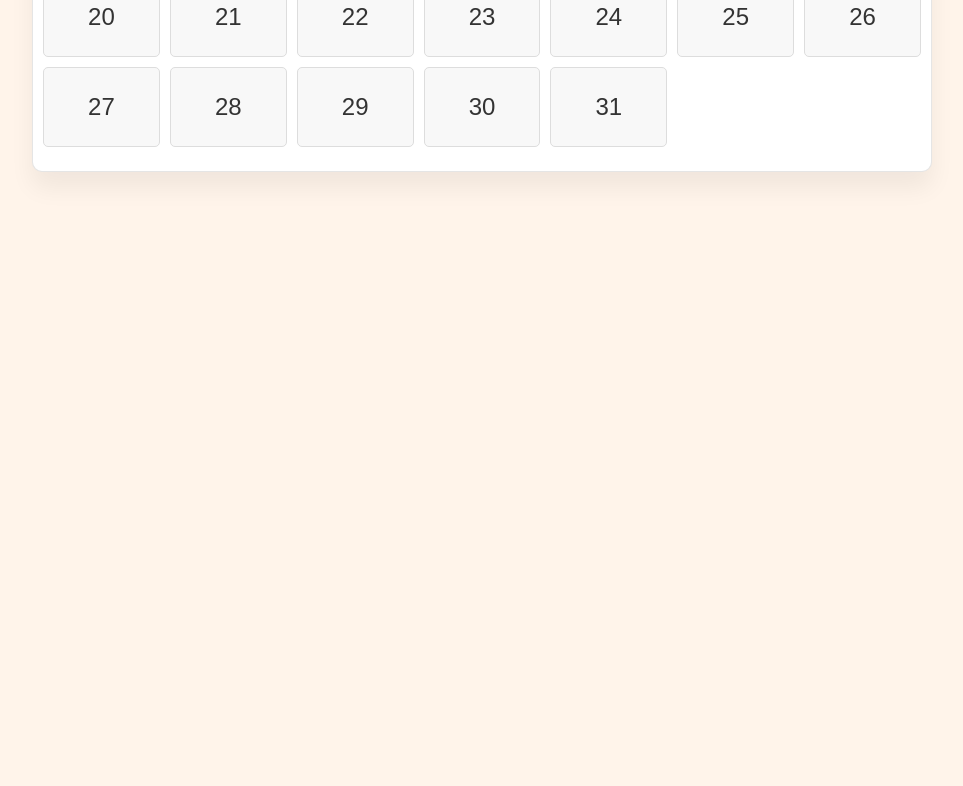
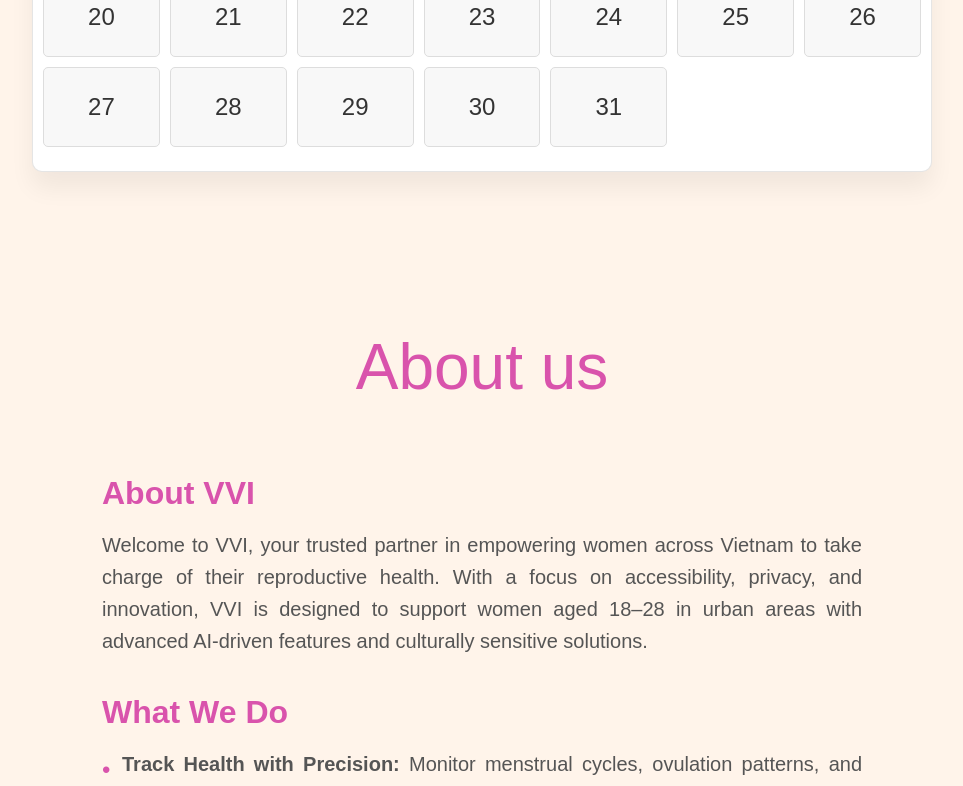
Before and after one commit to TrucNguyen2211/Hackathon_NhamNhamNho, a React (Vite) app in the folder frontend/: page /home in a window 1280 px wide. Shown: the part 868-1654 px from the top of the page, without its empty margins (158-1121 px from the left). Before the commit the page ends 1168 px from the top, so only its background shows below. Built offline with nearby package versions, Linux system fonts and the light colour scheme.

Commit message:
about update

```diff
--- a/frontend/src/Home.jsx
+++ b/frontend/src/Home.jsx
@@ -2,6 +2,7 @@
 import { Navbar } from "./component/Navbar";
 import { Outlet } from "react-router-dom";
 import Calendar from "./component/Calendar";
+import About from "./component/about";
 import HomeCarousel from "./component/HomeCarousel";
 
 function Home() {
@@ -14,6 +15,10 @@
             <div id="calendar-box" className="calendar-box">
                  <Calendar />
             </div>
+
+            <div id="about-box" className="about-box">
+                 <About />
+            </div>n
         </div>
     );
 }
--- /dev/null
+++ b/frontend/src/component/About.jsx
@@ -0,0 +1,60 @@
+import React from 'react';
+import './About.css'; // Import CSS for styling
+
+const About = () => {
+  return (
+    <div className="about-container">
+      <h1 className="about-header">About us</h1>
+
+      <section className="about-section">
+        <h2>About VVI</h2>
+        <p>
+          Welcome to VVI, your trusted partner in empowering women across Vietnam to take charge of their reproductive health.
+          With a focus on accessibility, privacy, and innovation, VVI is designed to support women aged 18–28 in urban areas
+          with advanced AI-driven features and culturally sensitive solutions.
+        </p>
+      </section>
+
+      <section className="about-section">
+        <h2>What We Do</h2>
+        <ul>
+          <li><strong>Track Health with Precision:</strong> Monitor menstrual cycles, ovulation patterns, and fertility indicators effortlessly.</li>
+          <li><strong>Receive Personalized Recommendations:</strong> Access AI-powered advice tailored to individual needs and goals.</li>
+          <li><strong>Stay Informed and Alert:</strong> Benefit from timely notifications for contraceptive schedules, health check-ups, and milestones.</li>
+        </ul>
+      </section>
+
+      <section className="about-section">
+        <h2>Why Choose VVI?</h2>
+        <ul>
+          <li><strong>Privacy You Can Trust:</strong> With industry-leading encryption and compliance with Vietnam’s Cyber-Information Security Law, your data is always safe.</li>
+          <li><strong>Cultural Sensitivity:</strong> Our app is tailored to meet the cultural and social norms of Vietnam, ensuring you feel comfortable and understood.</li>
+          <li><strong>Affordable and Accessible:</strong> VVI offers a freemium model, ensuring essential features are free, with affordable options for advanced functionalities.</li>
+          <li><strong>Ease of Use:</strong> Designed for tech-savvy and non-tech-savvy users alike, our user-friendly interface ensures everyone can navigate with confidence.</li>
+        </ul>
+      </section>
+
+      <section className="about-section">
+        <h2>Key Features</h2>
+        <ul>
+          <li><strong>AI-Powered Chatbot:</strong> Get instant, private, and culturally appropriate responses to your reproductive health questions.</li>
+          <li><strong>Customizable Notifications:</strong> Never miss important health updates, from cycle tracking to daily health tips.</li>
+          <li><strong>Health Monitoring Dashboard:</strong> A comprehensive view of your reproductive health trends and progress.</li>
+          <li><strong>Data Security:</strong> Robust privacy settings and multi-factor authentication keep your sensitive information protected.</li>
+        </ul>
+      </section>
+
+      <section className="about-section">
+        <h2>Our Mission</h2>
+        <p>
+          Our mission is to empower women in Vietnam to make informed decisions about their health through accessible,
+          personalized, and innovative solutions. We aim to foster a supportive community where reproductive health is
+          prioritized without fear or stigma.
+        </p>
+        <p>Together, let’s break barriers and redefine reproductive health management for a brighter, healthier future.</p>
+      </section>
+    </div>
+  );
+};
+
+export default About;
--- a/frontend/src/component/Navbar.jsx
+++ b/frontend/src/component/Navbar.jsx
@@ -16,7 +16,7 @@
                         <Link to="/">Home</Link>
                     </li>
                     <li>
-                        <Link to="/">About</Link>
+                        <Link to="/home#about-box">About</Link>
                     </li>
                     <li>
                         <Link to="/chat">Chat</Link>
--- /dev/null
+++ b/frontend/src/component/about.css
@@ -0,0 +1,60 @@
+.about-container {
+    width: 100%;
+    max-width: 800px;
+    margin: 0 auto;
+    font-family: 'Cubao Free', sans-serif;
+    color: #333;
+    padding: 20px;
+    line-height: 1.6;
+}
+
+.about-header {
+    width: 616px;
+    height: 108px;
+    font-style: normal;
+    font-weight: 400;
+    font-size: 64px;
+    line-height: 54px;
+    text-align: center;
+    color: #D953AC;
+    margin: 20px auto;
+    flex: none;
+    order: 1;
+    flex-grow: 0;
+}
+
+.about-section {
+    margin-bottom: 30px;
+}
+
+.about-section h2 {
+    font-size: 32px;
+    color: #D953AC;
+    margin-bottom: 10px;
+}
+
+.about-section p, .about-section ul {
+    font-size: 20px;
+    color: #555;
+    text-align: justify;
+}
+
+.about-section ul {
+    list-style: none;
+    padding: 0;
+}
+
+.about-section ul li {
+    margin-bottom: 10px;
+    padding-left: 20px;
+    position: relative;
+}
+
+.about-section ul li::before {
+    content: '•';
+    color: #D953AC;
+    font-size: 24px;
+    position: absolute;
+    left: 0;
+    top: 3px;
+}
```
